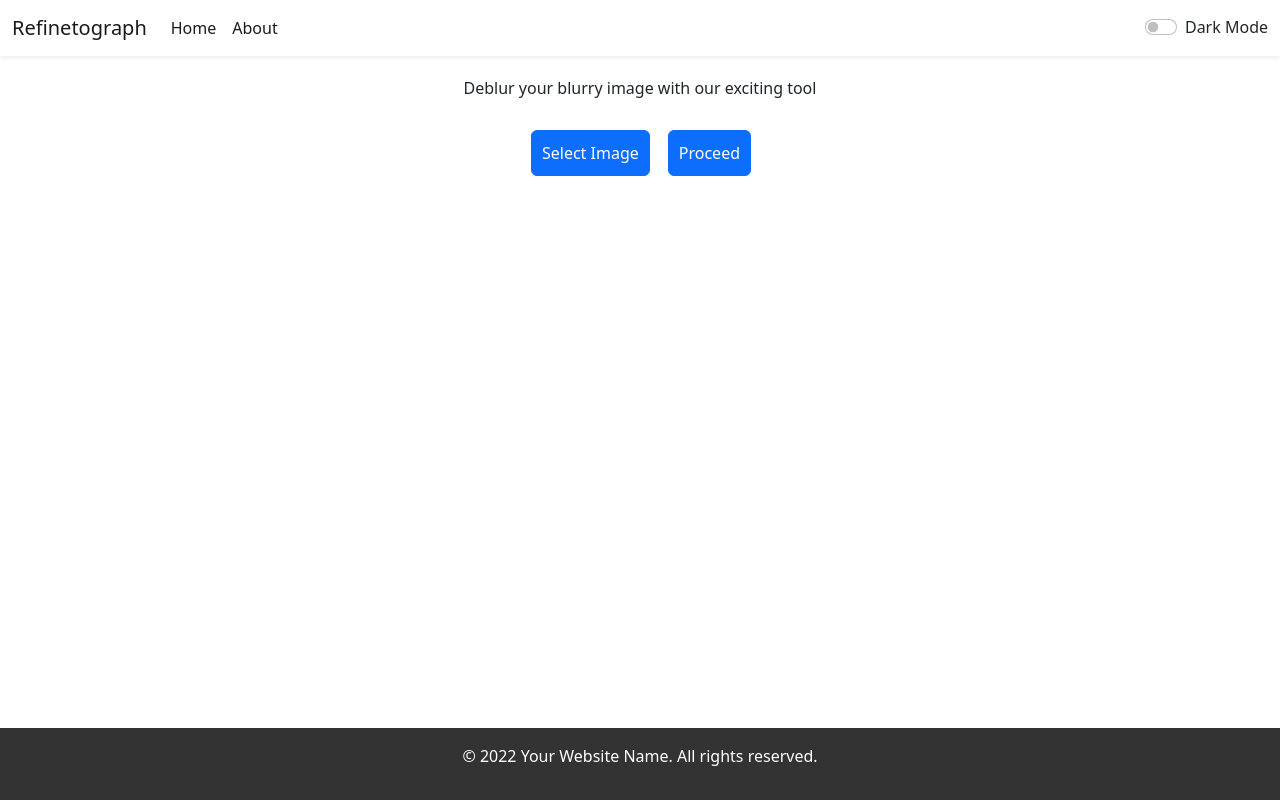
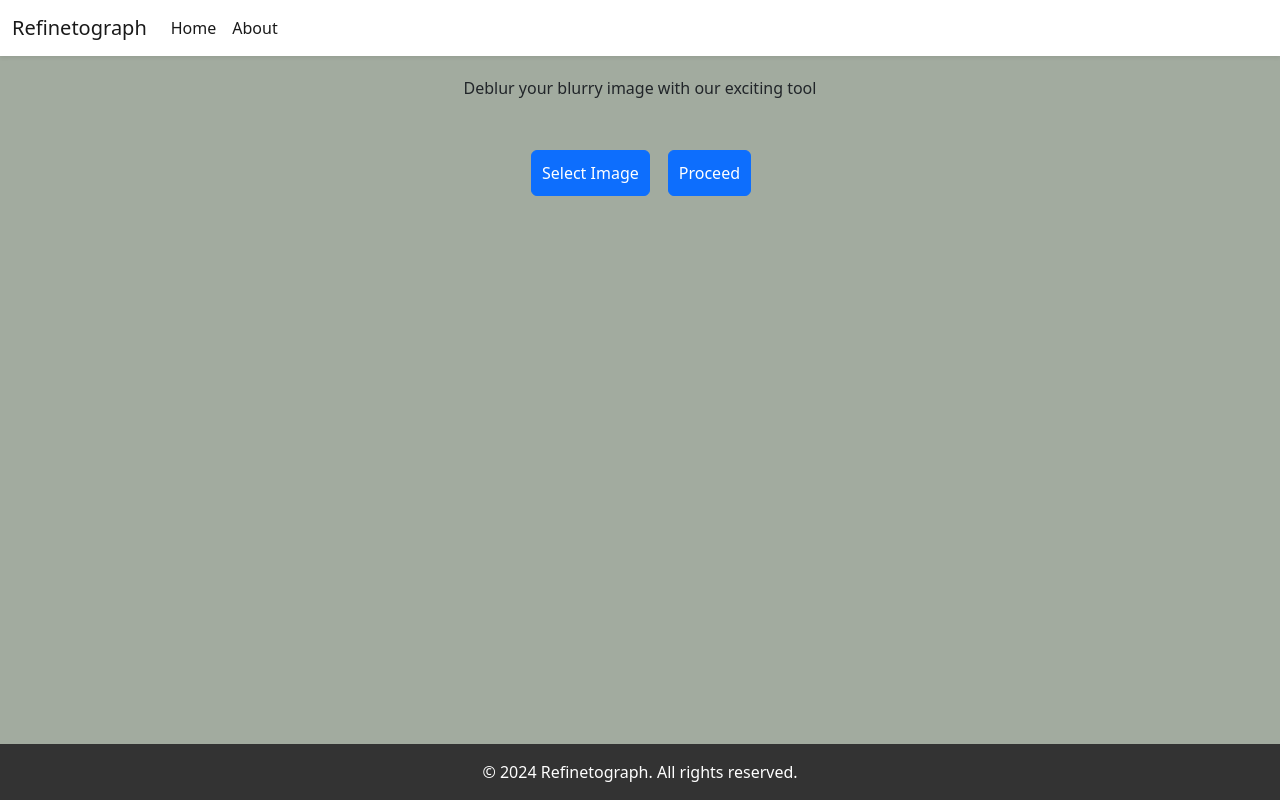
Before and after one commit to Prabesh072/Refinetograph, a React (Vite) app: page /deblur-image in a window 1280 px wide. Built offline with nearby package versions, Linux system fonts and the light colour scheme.

Commit message:
custom css for pages

```diff
--- a/src/components/About.jsx
+++ b/src/components/About.jsx
@@ -14,7 +14,7 @@ const About = () => {
           justifyContent: 'center',
           color: "#fff"
         }}>
-        <h1> About Us</h1>
+        <h1> About</h1>
       </div>
 
       <div className='section'>
--- a/src/components/Body.jsx
+++ b/src/components/Body.jsx
@@ -3,7 +3,14 @@ import { Link } from "react-router-dom";
 
 const Body = () => {
     return (
-        <div style={{ padding: "20px" }}>
+        <div
+            style={{
+                // display: "flex",
+                // flexDirection:"column",
+                height:"88vh",
+                backgroundColor: "var(--color-1)",
+                padding: "20px",
+            }}>
             <h1>Welcome to our webapp Refinetograph...</h1>
             <p>Upscale Image/ Deblur Image/ Enhance Night Image</p>
 
--- a/src/components/DeblurImage.jsx
+++ b/src/components/DeblurImage.jsx
@@ -1,6 +1,6 @@
 import React, { useRef } from 'react';
 
-const DeblurImage= () => {
+const DeblurImage = () => {
   const fileInputRef = useRef(null);
 
   const handleSelectImage = () => {
@@ -15,8 +15,12 @@ const DeblurImage= () => {
   };
 
   return (
-    <div style={{ textAlign: 'center', marginTop: '20px' }}>
-      <div>Deblur your blurry image with our exciting tool</div>
+    <div style={{
+      textAlign: 'center',
+      height: "88vh",
+      backgroundColor: "var(--color-1)",
+    }}>
+      <div style={{ padding: "20px" }}>Deblur your blurry image with our exciting tool</div>
 
       <input
         type="file"
@@ -25,9 +29,9 @@ const DeblurImage= () => {
         ref={fileInputRef}
       />
 
-     <div style={{ textAlign: 'center', marginTop: '20px'}}>
+      <div style={{ textAlign: 'center', marginTop: '20px' }}>
         <button
-        type= "button"
+          type="button"
           className="btn btn-primary me-2"
           style={{ margin: '10px', padding: '10px' }}
           onClick={handleSelectImage}
@@ -36,7 +40,7 @@ const DeblurImage= () => {
         </button>
 
         <button
-        type= "button"
+          type="button"
           className="btn btn-primary me-2"
           style={{ margin: '10px', padding: '10px' }}
           onClick={handleProceed}
--- a/src/components/Footer.jsx
+++ b/src/components/Footer.jsx
@@ -2,8 +2,9 @@ import React from 'react';
 
 const Footer = () => {
   return (
+
     <footer style={footerStyle}>
-      <p>&copy; 2022 Your Website Name. All rights reserved.</p>
+      <p style={{margin:"0"}}>&copy; 2024 Refinetograph. All rights reserved.</p>
     </footer>
   );
 };
@@ -11,7 +12,8 @@ const Footer = () => {
 const footerStyle = {
   backgroundColor: '#333',
   color: '#fff',
-  textAlign: 'center',
+  textAlign: "center",
+  // alignItems: "center",
   padding: '1rem',
   position: 'fixed',
   bottom: '0',
--- a/src/components/Home.jsx
+++ b/src/components/Home.jsx
@@ -3,10 +3,13 @@ import { Outlet } from 'react-router-dom'
 
 const Home = () => {
     return (
-        <>
-            {/* <Navbar/> */}
-            <Outlet/>
-        </>
+        <div style={{
+            height: "90vh",
+            overflow: "hidden"
+        }}>
+
+            <Outlet />
+        </div>
     )
 }
 
--- a/src/components/Navbar.jsx
+++ b/src/components/Navbar.jsx
@@ -1,14 +1,12 @@
-import { useState } from "react";
 // import Logo from '../assets/logo.png'
 // import ALogo from '../assets/react.svg'
 
-const Navbar = (props) => {
-  const [darkMode, setDarkMode] = useState(false)
+const Navbar = () => {
   return (
     <>
       <nav
         style={{ transition: "all ease-in-out .5s" }}
-        className={`navbar navbar-expand-lg navbar-${props.mode} bg-${props.mode} anim shadow-sm`}
+        className={`navbar navbar-expand-lg anim shadow-sm`}
       >
         <div className="container-fluid">
           <a className="navbar-brand" href="/">
@@ -41,24 +39,7 @@ const Navbar = (props) => {
               </li>
             </ul>
 
-            <div
-              className={`form-check form-switch text-${props.mode === "dark" ? "light" : "dark"
-                }`}
-            >
-              <input
-                className="form-check-input"
-                onClick={props.toggleMode}
-                type="checkbox"
-                role="switch"
-                id="flexSwitchCheckDefault"
-              />
-              <label
-                className="form-check-label"
-                htmlFor="flexSwitchCheckDefault"
-              >
-                Dark Mode
-              </label>
-            </div>
+
           </div>
         </div>
       </nav>
--- a/src/components/NightImage.jsx
+++ b/src/components/NightImage.jsx
@@ -1,6 +1,6 @@
 import React, { useRef } from 'react';
 
-const NightImage= () => {
+const NightImage = () => {
   const fileInputRef = useRef(null);
 
   const handleSelectImage = () => {
@@ -15,7 +15,12 @@ const NightImage= () => {
   };
 
   return (
-    <div style={{ textAlign: 'center', marginTop: '20px' }}>
+    <div style={{
+      textAlign: 'center',
+      padding: '20px',
+      height: "88vh",
+      backgroundColor: "var(--color-1)"
+    }}>
       <div>Enhance your low-light image here.</div>
 
       <input
@@ -25,9 +30,9 @@ const NightImage= () => {
         ref={fileInputRef}
       />
 
-     <div style={{ textAlign: 'center', marginTop: '20px'}}>
+      <div style={{ textAlign: 'center', marginTop: '20px' }}>
         <button
-        type= "button"
+          type="button"
           className="btn btn-primary me-2"
           style={{ margin: '10px', padding: '10px' }}
           onClick={handleSelectImage}
@@ -36,7 +41,7 @@ const NightImage= () => {
         </button>
 
         <button
-        type= "button"
+          type="button"
           className="btn btn-primary me-2"
           style={{ margin: '10px', padding: '10px' }}
           onClick={handleProceed}
--- a/src/components/Upscale.jsx
+++ b/src/components/Upscale.jsx
@@ -15,7 +15,12 @@ const Upscale = () => {
   };
 
   return (
-    <div style={{ textAlign: 'center', marginTop: '20px' }}>
+    <div style={{
+      textAlign: 'center',
+      padding: '20px',
+      height: "88vh",
+      backgroundColor: "var(--color-1)"
+    }}>
       <div>Upscale your low-resolution image by 4X</div>
 
       <input
@@ -25,9 +30,9 @@ const Upscale = () => {
         ref={fileInputRef}
       />
 
-     <div style={{ textAlign: 'center', marginTop: '20px'}}>
+      <div style={{ textAlign: 'center', marginTop: '20px' }}>
         <button
-        type= "button"
+          type="button"
           className="btn btn-primary me-2"
           style={{ margin: '10px', padding: '10px' }}
           onClick={handleSelectImage}
@@ -36,7 +41,7 @@ const Upscale = () => {
         </button>
 
         <button
-        type= "button"
+          type="button"
           className="btn btn-primary me-2"
           style={{ margin: '10px', padding: '10px' }}
           onClick={handleProceed}
--- a/src/index.css
+++ b/src/index.css
@@ -1,6 +1,10 @@
+:root{
+    --color-1:#a2ab9f
+}
+
 .section{
     margin: 0 auto;
-    min-height: 70vh;
+    min-height: 75vh;
     max-width: 1300px;
     display: flex;
     flex-direction: column;
```
Lines whose indentation alone changed are shown as unchanged.
